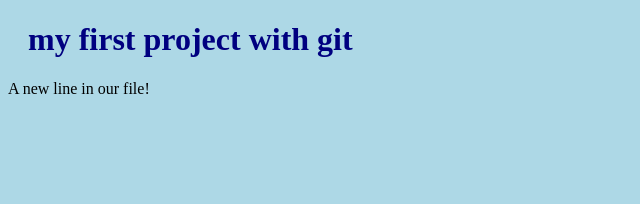
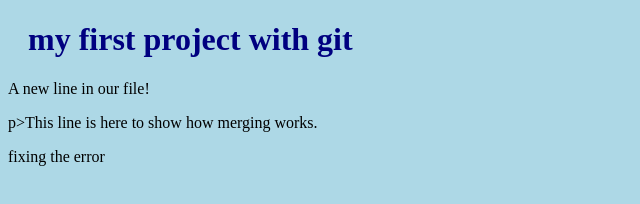
Before and after one commit to zakariKing/hello-world, a plain HTML site: page index.html in a window 1280 px wide. Shown: the whole page, without its empty margins (0-640 px from the left). Drawn offline with Linux system fonts and the light colour scheme.

Commit message:
update index.html with emergency fix

```diff
--- a/index.html
+++ b/index.html
@@ -9,5 +9,7 @@
 <body>
     <h1>my first project with git </h1>
     <p>A new line in our file!</p>
+    p>This line is here to show how merging works.</p>
+    <p>fixing the error</p>
 </body>
 </html>
```
